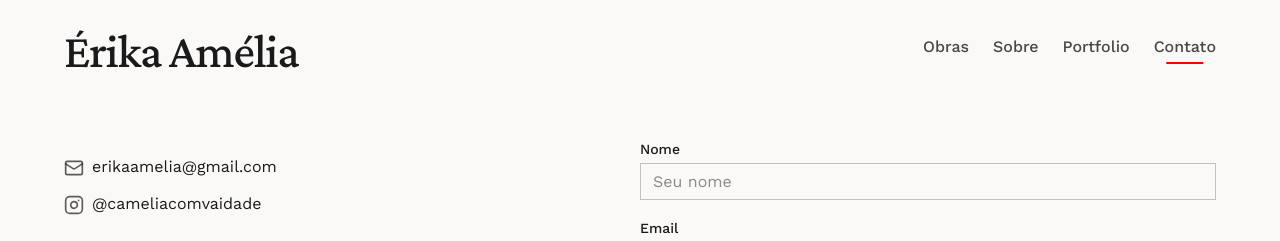
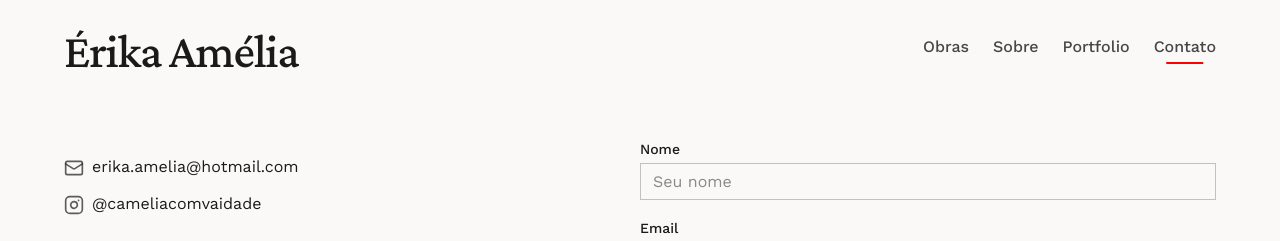
Before and after one commit to nasciba/erika-amelia, a Next.js app: page /contato in a window 1280 px wide. Shown: the top 241 px of the page. Built offline with nearby package versions, Linux system fonts and the light colour scheme; no server answers.

Commit message:
fix: email

```diff
--- a/src/app/contato/page.tsx
+++ b/src/app/contato/page.tsx
@@ -1,6 +1,8 @@
 import { ContactForm } from "../components/ContactForm";
 import { EmailIcon, InstagramIcon } from "../components/icons/ContactIcons";
 import { ContactBlock, ContactLink } from "../components/styled/ContactStyles";
+
+const EMAIL = "erika.amelia@hotmail.com";
 
 export default async function ContactPage() {
   const instagramHref = "https://instagram.com/cameliacomvaidade";
@@ -10,8 +12,8 @@ export default async function ContactPage() {
       <div style={{ width: "30%" }}>
         <p>
           <EmailIcon />
-          <ContactLink href="mailto:erikaamelia@gmail.com">
-            erikaamelia@gmail.com
+          <ContactLink href={`mailto:${EMAIL}`}>
+           {EMAIL}
           </ContactLink>
         </p>
         <p>
```
